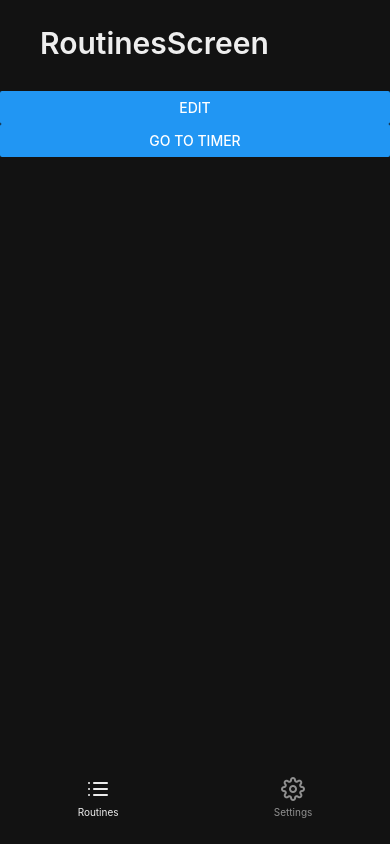
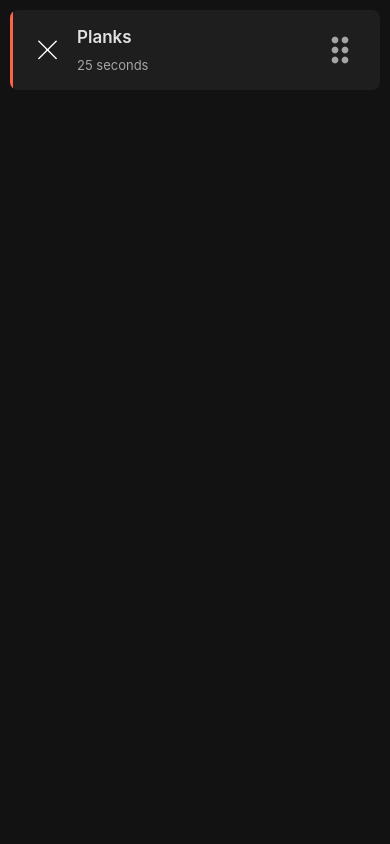
Before and after one commit to C-Advait/Circuits-iOS, a React Native app: screen / in a window 390 px wide. Built offline with nearby package versions, Linux system fonts and the light colour scheme.

Commit message:
UI components mostly completed

```diff
--- a/App.js
+++ b/App.js
@@ -1,13 +1,33 @@
 import { NavigationContainer } from "@react-navigation/native";
+import { EvilIcons } from '@expo/vector-icons'
+
 import { ThemeProvider } from "./app/contexts/ThemeContext"
 import AppNavigator from "./app/navigation/AppNavigator";
+import ExerciseCard from "./app/components/ExerciseCard";
+import Screen from "./app/components/Screen";
+import { darkTheme, lightTheme } from "./app/config/colors";
+import { View, StyleSheet } from "react-native";
 
 export default function App() {
+
   return (
     <ThemeProvider>
-      <NavigationContainer>
-        <AppNavigator />
-      </NavigationContainer>
+      <Screen style={{backgroundColor: darkTheme.background}}>
+        <View style={styles.container}>
+          <ExerciseCard
+            title="Planks"
+            subTitle={"25 seconds"}
+            deleteFunc={true}
+            accentColor={'tomato'}
+            clickDrag={true}/>
+        </View>
+      </Screen>
     </ThemeProvider >
   );
 }
+
+const styles = StyleSheet.create({
+  container: {
+    margin: 10
+  },
+})
--- /dev/null
+++ b/app/components/ExerciseCard.js
@@ -0,0 +1,77 @@
+import React from 'react';
+import {View, StyleSheet, Text} from 'react-native'
+import { EvilIcons, MaterialIcons } from '@expo/vector-icons';
+
+import { useTheme } from '../contexts/ThemeContext';
+import { INFO_FONT_SIZE, PARAGRAPH_FONT_SIZE, PARAGRAPH_FONT_WEIGHT } from '../config/appConstants';
+
+function ExerciseCard({
+  title,
+  subTitle,
+  deleteFunc=false,
+  accentColor,
+  clickDrag=false
+}) {
+    const { theme } = useTheme();
+    const styles = getStyles(theme)
+
+    return (
+        <View style={styles.container}>
+          {accentColor ? (
+            <View style={[styles.accent, { backgroundColor: accentColor }]} />
+          ) : null}
+          {deleteFunc ? (
+            <EvilIcons name="close" size={35} color="white"
+            style={{marginLeft: 10, marginRight: 12}}/>
+          ) : null }
+          <View style={styles.contentContainer}>
+            <Text style={styles.title}>{title}</Text>
+            <Text style={styles.subTitle}>{subTitle}</Text>
+          </View>
+          {clickDrag ? (
+            <View style={styles.dragContainer}>
+              <MaterialIcons name="drag-indicator" size={40} color={theme.text60}/>
+            </View>
+          ): null}
+        </View>
+    );
+}
+
+const getStyles = (theme) => StyleSheet.create({
+  accent: {
+    width: 3,
+    position: 'absolute',
+    top: 0,
+    bottom: 0,
+    left: 0
+  },
+  container: {
+    backgroundColor: theme.tileBackground,
+    borderRadius: 8,
+    padding: 10,
+    height: 80,
+    width: '100%',
+    flexDirection: 'row',
+    alignItems: 'center',
+    overflow: 'hidden',
+  },
+  contentContainer: {
+  },
+  dragContainer: {
+    position: 'absolute',
+    right: 20,
+    // color: theme.text60
+  },
+  title: {
+    color: theme.text87,
+    fontSize: PARAGRAPH_FONT_SIZE,
+    fontWeight: PARAGRAPH_FONT_WEIGHT,
+    marginBottom: 10,
+  },
+  subTitle: {
+    color: theme.text60,
+    fontSize: INFO_FONT_SIZE,
+  },
+});
+
+export default ExerciseCard;
--- a/app/config/appConstants.js
+++ b/app/config/appConstants.js
@@ -1,3 +1,5 @@
 export const TAB_BAR_HEIGHT = 80;
 
 export const PARAGRAPH_FONT_SIZE = 17;
+export const PARAGRAPH_FONT_WEIGHT = '600';
+export const INFO_FONT_SIZE = 13;
--- a/app/config/colors.js
+++ b/app/config/colors.js
@@ -15,6 +15,7 @@ export const darkTheme = {
   accentOrange: "#ffae35",
   tabBarActiveTintColor: "#eee",
   tabBarInactiveTintColor: "#909090",
+  dullIcon: '#FFFFFF'
 };
 
 export const lightTheme = {
```
